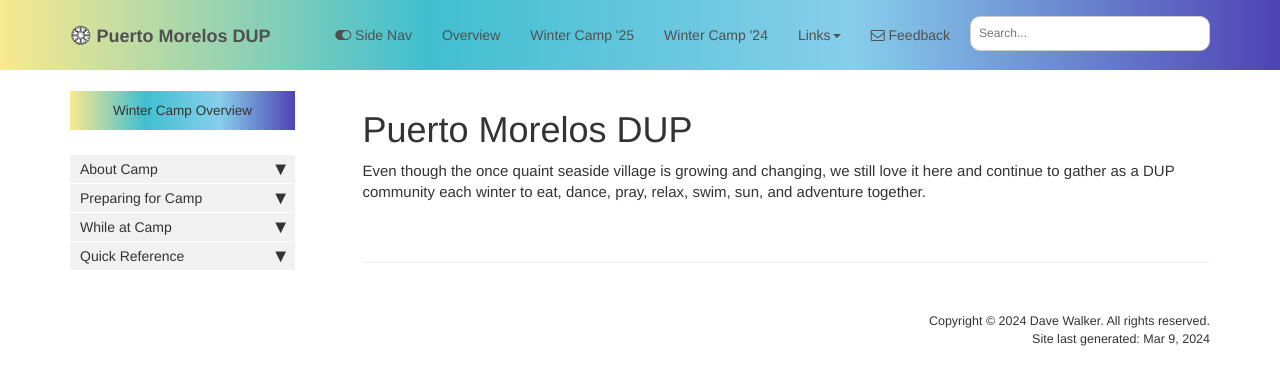
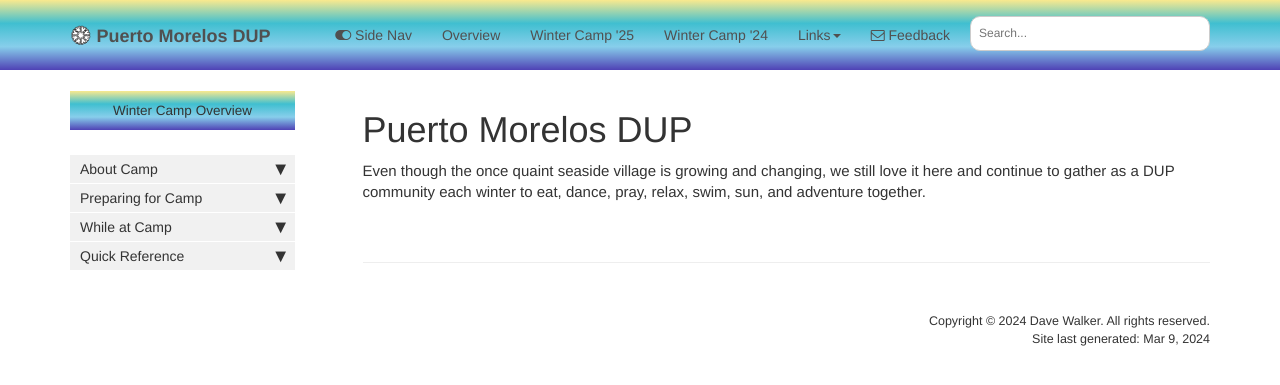
Before and after one commit to davewalker60/pmdupSAVE, a Jekyll site: the page built from index.md, in a window 1280 px wide. Shown: the top 385 px of the page. Built offline with Jekyll 4.4.1, drawn with Linux system fonts in a browser that asks for light colours; comment, search, counter and statistics services are not loaded.

Commit message:
gradient top to bottom

```diff
--- a/css/theme-dup.css
+++ b/css/theme-dup.css
@@ -12,7 +12,7 @@
     --heading_color: #1b212c;
     --background_color: #red;
 /*    --nav_background: var(--banner_color); */
-    --nav_background: linear-gradient(to right, var(--sand_color), var(--sea_color), var(--sky_color), var(--ocean_color));
+    --nav_background: linear-gradient(to bottom, var(--sand_color), var(--sea_color), var(--sky_color), var(--ocean_color));
     --nav_background_opposite: linear-gradient(to bottom, var(--banner_color), var(--shs_low_blue));
   }
 
```
